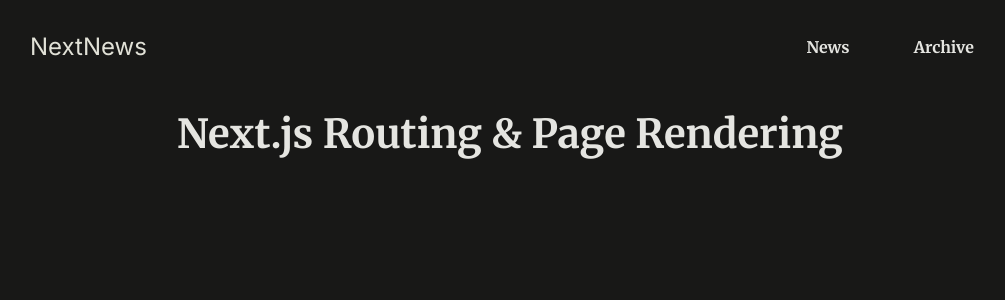
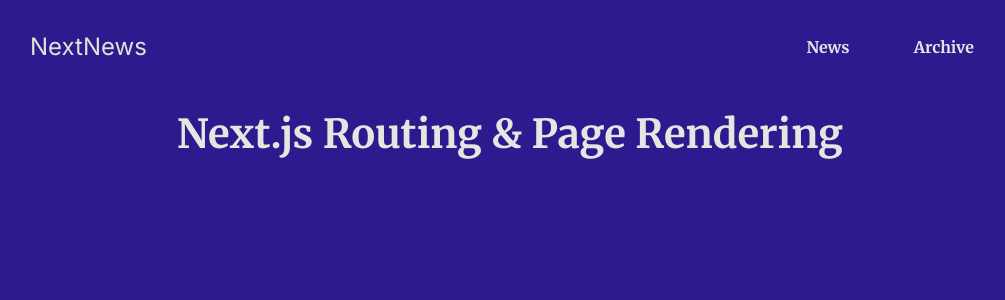
Before and after one commit to dieDeMiguel/news, a Next.js app: page / in a window 1280 px wide. Shown: the top 300 px of the page, without its empty margins (130-1135 px from the left). Built offline with nearby package versions, Linux system fonts and the light colour scheme.

Commit message:
Update background color in globals.css

```diff
--- a/app/globals.css
+++ b/app/globals.css
@@ -10,7 +10,7 @@ html {
 
 body {
   margin: 0;
-  background-color: #181817;
+  background-color: #2c1a8f;
   color: #e5e5e1;
 }
 
@@ -137,7 +137,7 @@ ul {
   left: 0;
   width: 100%;
   height: 100%;
-  background-color: rgba(0, 0, 0, 0.55);
+  background-color: rgba(0, 0, 0, 0.3);
   display: flex;
   justify-content: center;
   align-items: center;
```
